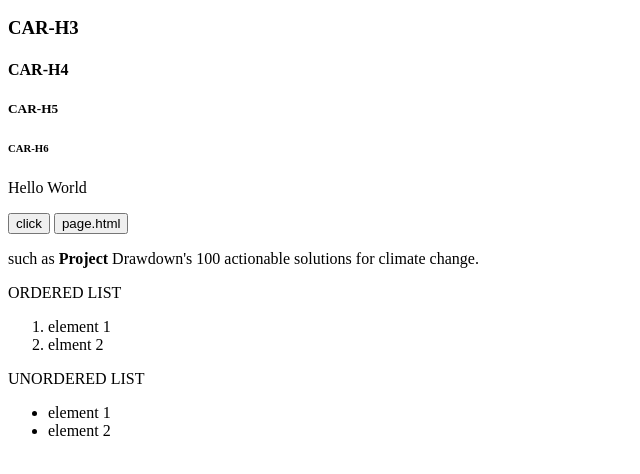
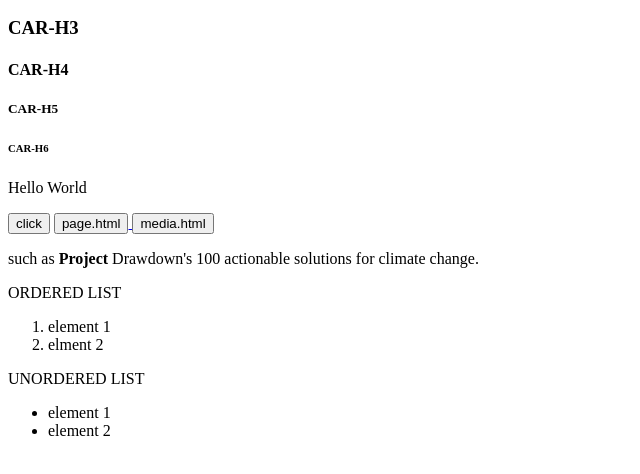
Before and after one commit to anvar-deen/mern, a plain HTML site: page index.html in a window 1280 px wide. Shown: the part 96-570 px from the top of the page, without its empty margins (0-640 px from the left). Drawn offline with Linux system fonts and the light colour scheme.

Commit message:
Added media code

```diff
--- a/index.html
+++ b/index.html
@@ -16,6 +16,11 @@
                 page.html
             </button>
         </a>
+          <a href="media.html" target="_blank">
+            <button>
+                media.html
+            </button>
+        </a>
          <p>such as <b>Project</b> Drawdown's 100 actionable solutions for climate change.</p>
          <p>ORDERED LIST</p>
          <ol>
```
